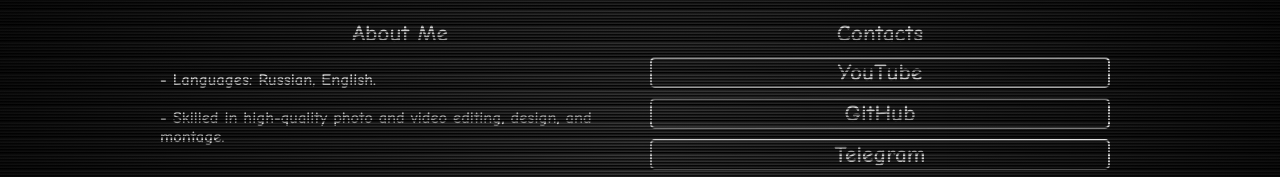
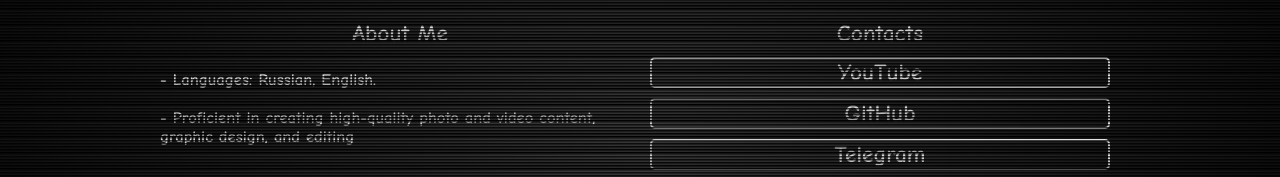
Before and after one commit to GHOST911-HUNTER/WebHostingFanta, a plain HTML site: page index.html in a window 1280 px wide. Shown: the part 254-431 px from the top of the page. Drawn offline with Linux system fonts and the light colour scheme; a web font is replaced by a local one.

Commit message:
index.html

```diff
--- a/index.html
+++ b/index.html
@@ -31,7 +31,7 @@
                     <br>
                     <h5 id="skills">
                         - Languages: Russian, English.<br><br>
-                        - Skilled in high-quality photo and video editing, design, and montage.
+                        - Proficient in creating high-quality photo and video content, graphic design, and editing.
                     </h5>
                 </div>
               <div class="side_block">
@@ -86,14 +86,14 @@
                 "RU": {
                     "title": "Я - EMRX",
                     "bio": "Программист C/C++, Java, Python и тд...<br>Знания об устройстве ЭВМ, умение работать с Windows, Linux, Android.",
-                    "skills": "- Знание языков: Русский, Английский.<br><br>- Умение качественно обрабатывать фото и видео материалы, разрабатывать дизайн и монтировать",
+                    "skills": "- Знание языков: Русский, Английский.<br><br>- Могу качественно сделать фото и видео материалы, разрабатывать дизайн и монтировать",
                     "about": "Обо мне",
                     "contacts": "Контакты"
                 },
                 "EN": {
                     "title": "I am EMRX",
                     "bio": "Experienced in C/C++, Java, Python, and more...<br>Solid knowledge of computer systems architecture and skilled in working with Windows, Linux, and Android platforms.",
-                    "skills": "- Languages: Russian, English.<br><br>- Skilled in high-quality photo and video editing, design, and montage.",
+                    "skills": "- Languages: Russian, English.<br><br>- Proficient in creating high-quality photo and video content, graphic design, and editing",
                     "about": "About Me",
                     "contacts": "Contacts"
                 }
```
